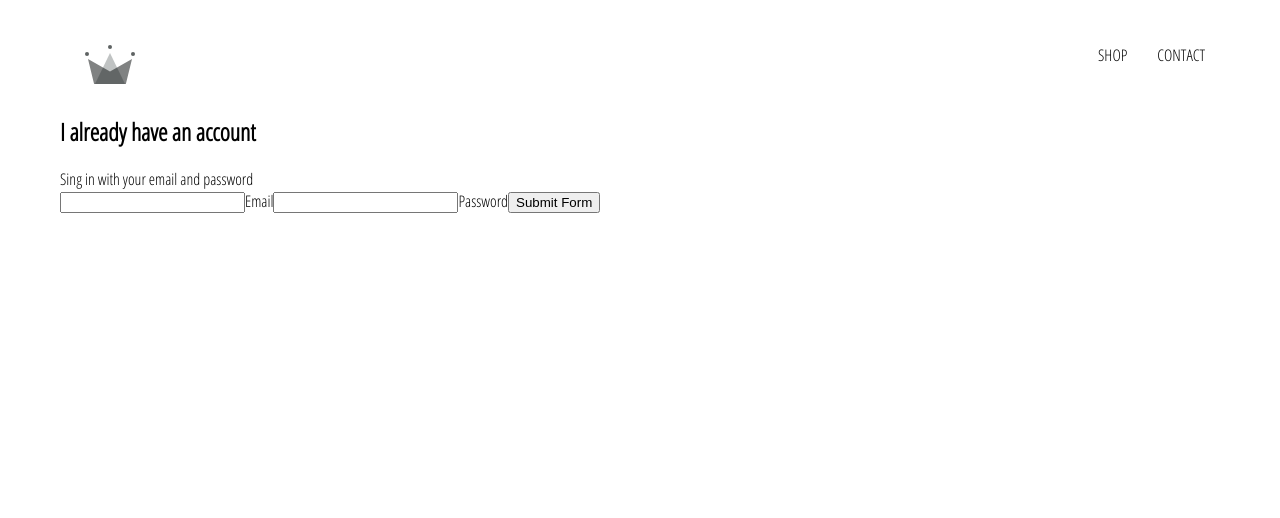
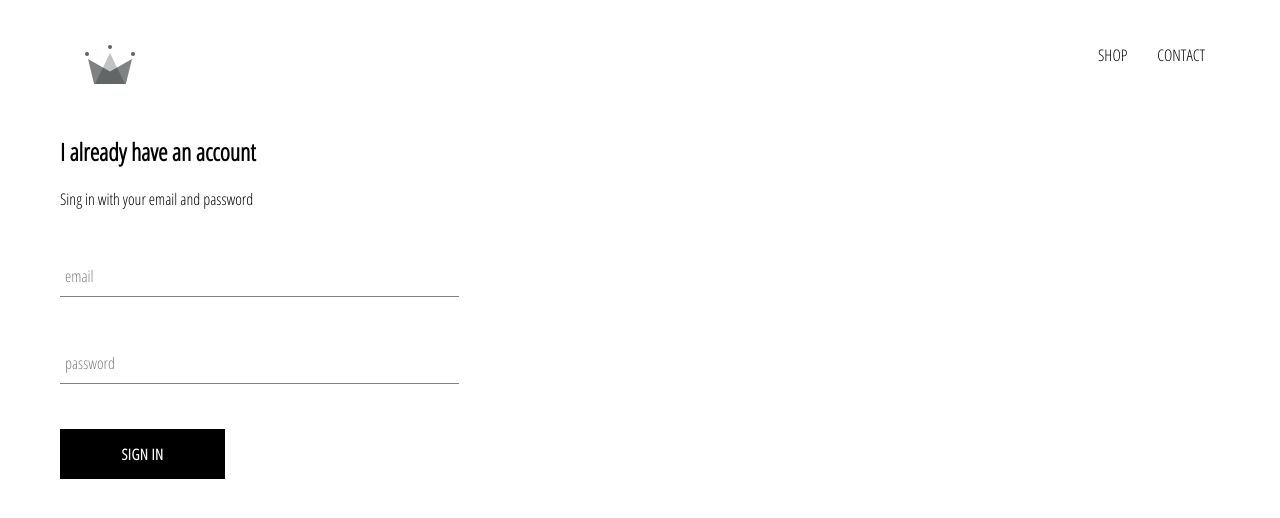
Before and after one commit to nestor-arguello/react-e-commerce, a React (Create React App) app: page /signin in a window 1280 px wide. Shown: the top 518 px of the page. Built offline with nearby package versions, Linux system fonts and the light colour scheme.

Commit message:
add custom-button & form-input components

```diff
--- /dev/null
+++ b/src/components/custom-button/custom-button.component.jsx
@@ -0,0 +1,13 @@
+import React from 'react';
+
+import './custom-button.styles.scss';
+
+const CustomButton = ({ children, ...props }) => {
+  return (
+    <button className="custom-button" {...props}>
+      {children}
+    </button>
+  );
+};
+
+export default CustomButton;
--- /dev/null
+++ b/src/components/custom-button/custom-button.styles.scss
@@ -0,0 +1,22 @@
+.custom-button {
+  min-width: 165px;
+  width: auto;
+  height: 50px;
+  letter-spacing: 0.5px;
+  line-height: 50px;
+  padding: 0 35px 0 35px;
+  font-size: 15px;
+  background-color: black;
+  color: white;
+  text-transform: uppercase;
+  font-family: 'Open Sans Condensed';
+  font-weight: bolder;
+  border: none;
+  cursor: pointer;
+
+  &:hover {
+    background-color: white;
+    color: black;
+    border: 1px solid black;
+  }
+}
--- /dev/null
+++ b/src/components/form-input/form-imput.styles.scss
@@ -0,0 +1,54 @@
+$sub-color: grey;
+$main-color: black;
+
+@mixin shrinkLabel {
+  top: -14px;
+  font-size: 12px;
+  color: $main-color;
+}
+
+.group {
+  position: relative;
+  margin: 45px 0;
+
+  .form-input {
+    background: none;
+    background-color: white;
+    color: $sub-color;
+    font-size: 18px;
+    padding: 10px 10px 10px 5px;
+    display: block;
+    width: 100%;
+    border: none;
+    border-radius: 0;
+    border-bottom: 1px solid $sub-color;
+    margin: 25px 0;
+
+    &:focus {
+      outline: none;
+    }
+
+    &:focus ~ .form-input-label {
+      @include shrinkLabel();
+    }
+  }
+
+  input[type='password'] {
+    letter-spacing: 0.3em;
+  }
+
+  .form-input-label {
+    color: $sub-color;
+    font-size: 16px;
+    font-weight: normal;
+    position: absolute;
+    pointer-events: none;
+    left: 5px;
+    top: 10px;
+    transition: 300ms ease all;
+
+    &.shrink {
+      @include shrinkLabel();
+    }
+  }
+}
--- /dev/null
+++ b/src/components/form-input/form-input.component.jsx
@@ -0,0 +1,20 @@
+import React from 'react';
+
+import './form-imput.styles.scss';
+
+const FormInput = ({ handleChange, label, ...props }) => {
+  return (
+    <div className="group">
+      <input className="form-input" onChange={handleChange} {...props} />
+      {
+        label ? (
+          <label className={`${props.value.length ? 'shrink' : ''} form-input-label`}>
+            {label}
+          </label>
+        ) : null
+      }
+    </div>
+  );
+};
+
+export default FormInput;
--- a/src/components/sign-in/sign-in.component.jsx
+++ b/src/components/sign-in/sign-in.component.jsx
@@ -1,6 +1,8 @@
 import React, { Component } from 'react';
 
 import './sign-in.styles.scss';
+import FormInput from '../form-input/form-input.component';
+import CustomButton from '../custom-button/custom-button.component';
 
 class SignIn extends Component {
   constructor(props) {
@@ -21,9 +23,9 @@
     const { value, name } = event.target;
 
     this.setState({
-      [name]: value
+      [name]: value,
     });
-  }
+  };
 
   render() {
     return (
@@ -32,24 +34,24 @@
         <span>Sing in with your email and password</span>
 
         <form onSubmit={this.handleSubmit}>
-          <input
+          <FormInput
             name="email"
             value={this.state.email}
             type="email"
-            onChange={this.handleChange}
+            label="email"
+            handleChange={this.handleChange}
             required
           />
-          <label>Email</label>
-          <input
+          <FormInput
             name="password"
             value={this.state.password}
             type="password"
-            onChange={this.handleChange}
+            label="password"
+            handleChange={this.handleChange}
             required
           />
-          <label>Password</label>
 
-          <input type="submit" value="Submit Form" />
+          <CustomButton type="submit"> Sign in </CustomButton>
         </form>
       </div>
     );
--- a/src/components/sign-in/sign-in.styles.scss
+++ b/src/components/sign-in/sign-in.styles.scss
@@ -0,0 +1,9 @@
+.sign-in {
+  width: 30vw;
+  display: flex;
+  flex-direction: column;
+
+  .title {
+    margin: 10px 0;
+  }
+}
```
